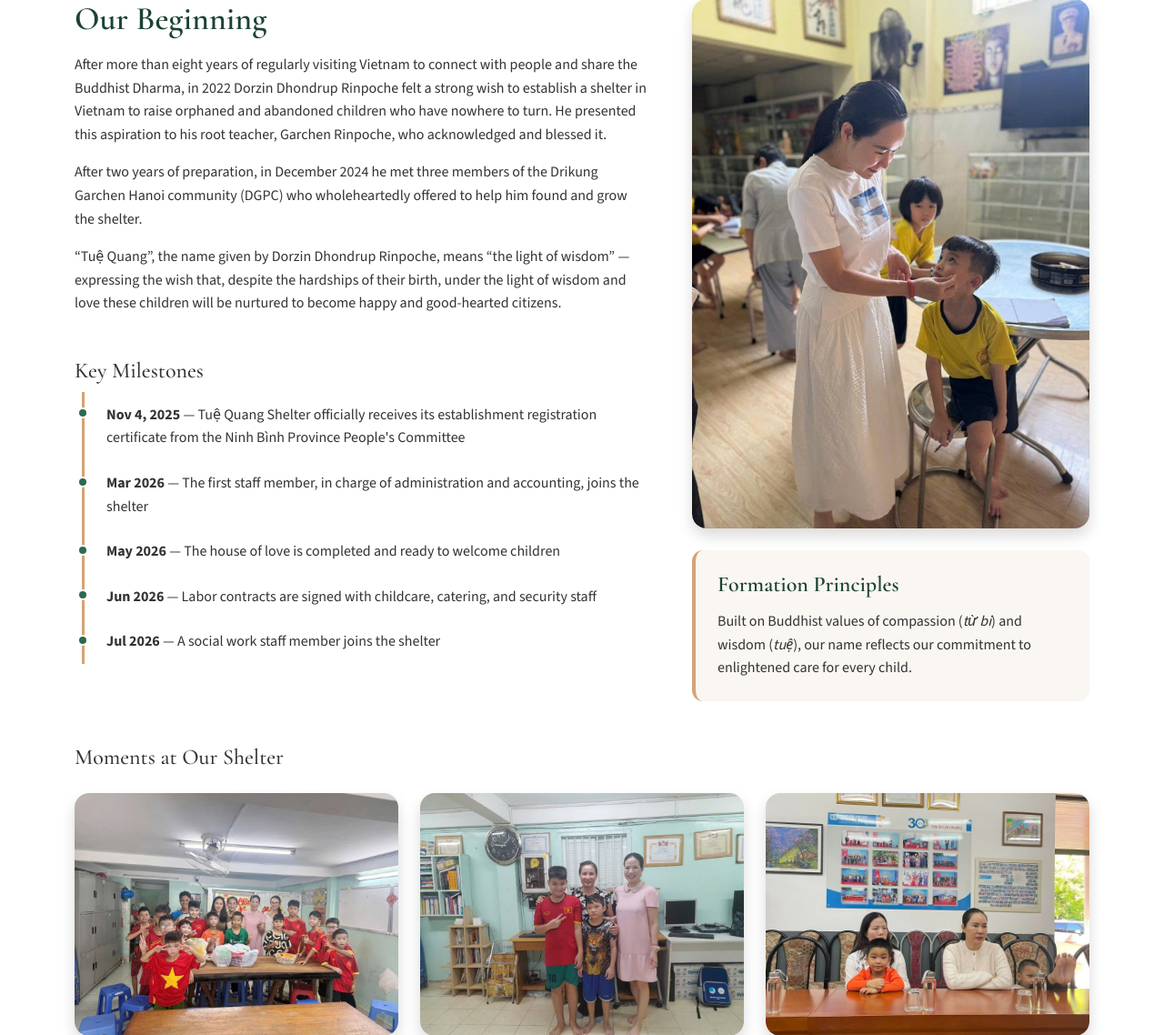
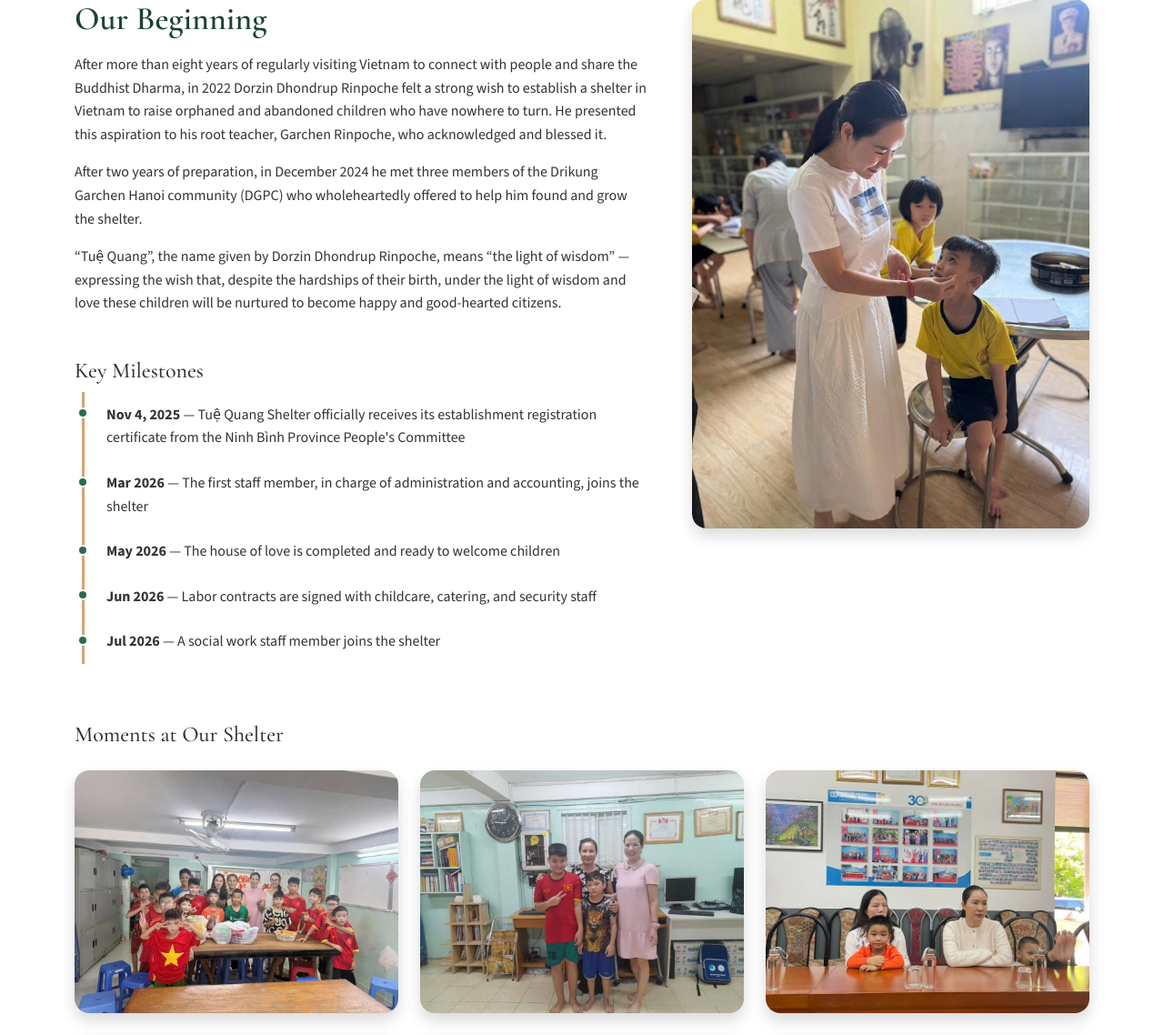
Before and after one commit to MaiTranQuocTrung/orphanage_website, a Flask app: page /about/history in a window 1280 px wide. Shown: the part 366-1504 px from the top of the page at 91% size. Run offline with Flask 3, Linux system fonts and the light colour scheme; some libraries are stand-ins or nearby versions.

Commit message:
Remove Formation Principles box from History page
Drop the info box and its now-unused translation entries, leaving the photo alone in the sidebar column.

Co-authored-by: Cursor <cursoragent@cursor.com>

```diff
--- a/templates/about/history.html
+++ b/templates/about/history.html
@@ -25,11 +25,7 @@
                 </ul>
             </div>
             <div class="col-lg-5">
-                <img src="{{ url_for('static', filename='img/about1.png') }}" alt="A caregiver with a child at Tuệ Quang" class="img-fluid rounded-4 shadow mb-4">
-                <div class="info-box">
-                    <h4>{{ _("Formation Principles") }}</h4>
-                    <p class="mb-0">{{ _("Built on Buddhist values of compassion (<em>từ bi</em>) and wisdom (<em>tuệ</em>), our name reflects our commitment to enlightened care for every child.") | safe }}</p>
-                </div>
+                <img src="{{ url_for('static', filename='img/about1.png') }}" alt="A caregiver with a child at Tuệ Quang" class="img-fluid rounded-4 shadow">
             </div>
         </div>
 
--- a/translations.py
+++ b/translations.py
@@ -93,9 +93,6 @@ TRANSLATIONS = {
             "<strong>06/2026</strong> — Ký hợp đồng lao động với nhân sự chăm nuôi trẻ, cấp dưỡng và bảo vệ",
         "<strong>Jul 2026</strong> — A social work staff member joins the shelter":
             "<strong>07/2026</strong> — Nhân sự phụ trách công tác xã hội gia nhập Mái Ấm",
-        "Formation Principles": "Nguyên tắc hình thành",
-        "Built on Buddhist values of compassion (<em>từ bi</em>) and wisdom (<em>tuệ</em>), our name reflects our commitment to enlightened care for every child.":
-            "Được xây dựng trên các giá trị Phật giáo về lòng <em>từ bi</em> và trí <em>tuệ</em>, tên gọi của chúng tôi thể hiện cam kết chăm sóc bằng sự giác ngộ cho mọi em nhỏ.",
         "Moments at Our Shelter": "Những khoảnh khắc tại Mái ấm",
 
         # ---- Vision & Values ----
```
